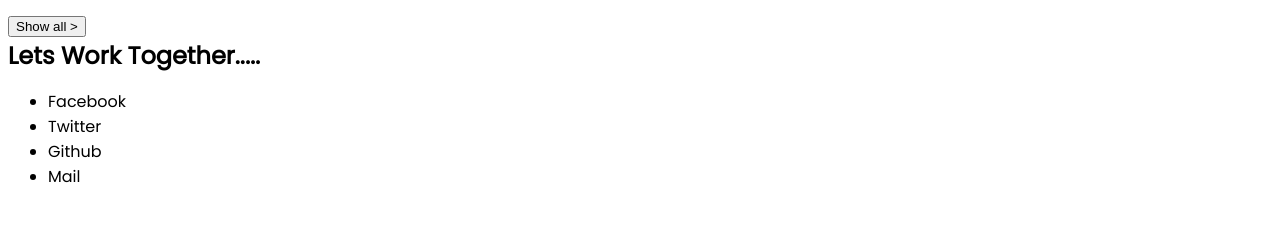
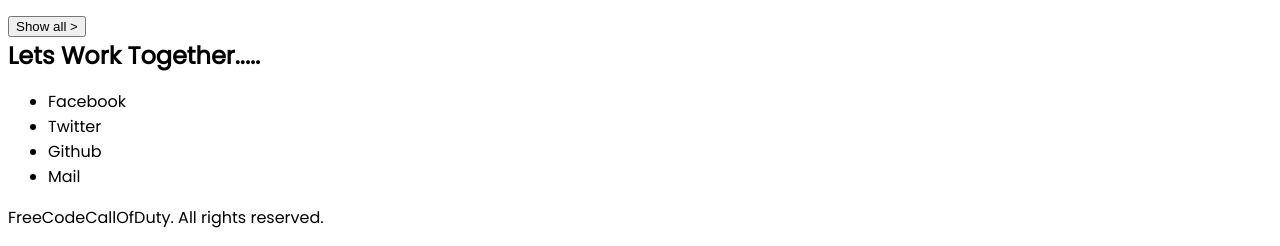
Before and after one commit to sanjayzk/Freecodecamp_mySolutions, a plain HTML site: page index.html in a window 1280 px wide. Shown: the part 1523-1769 px from the top of the page. Before the commit the page ends 1728 px from the top, so only its background shows below. Drawn offline with Linux system fonts and the light colour scheme.

Commit message:
Updated index.html

```diff
--- a/index.html
+++ b/index.html
@@ -62,4 +62,7 @@
       </section>
     </main>
   </body>
+  <footer>
+    <p>FreeCodeCallOfDuty. All rights reserved.</p>
+    </footer>
 </html>
```
